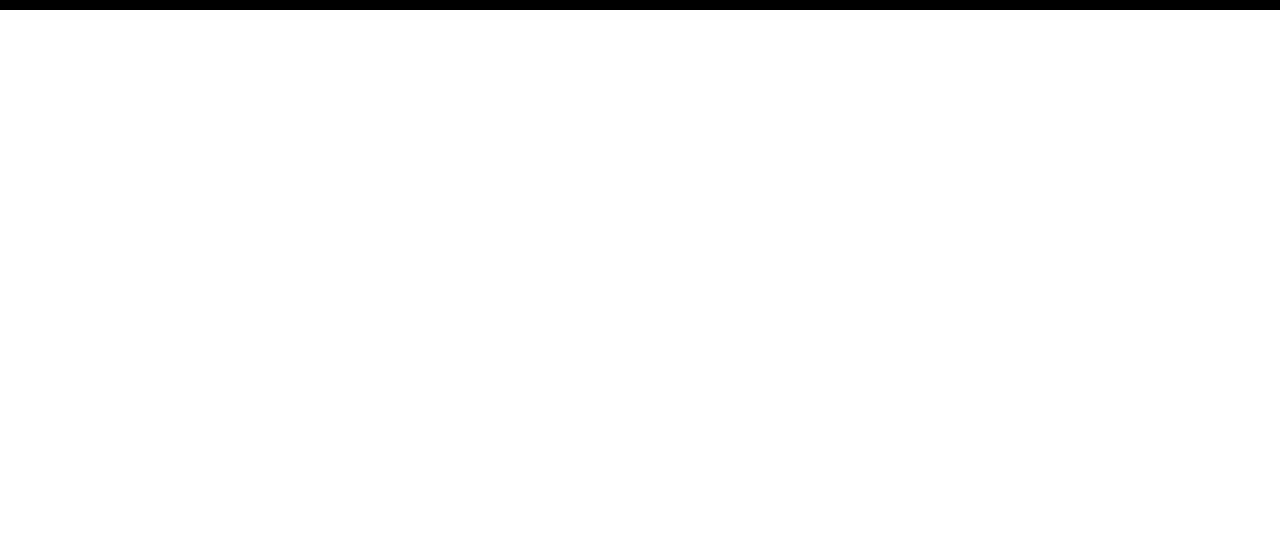
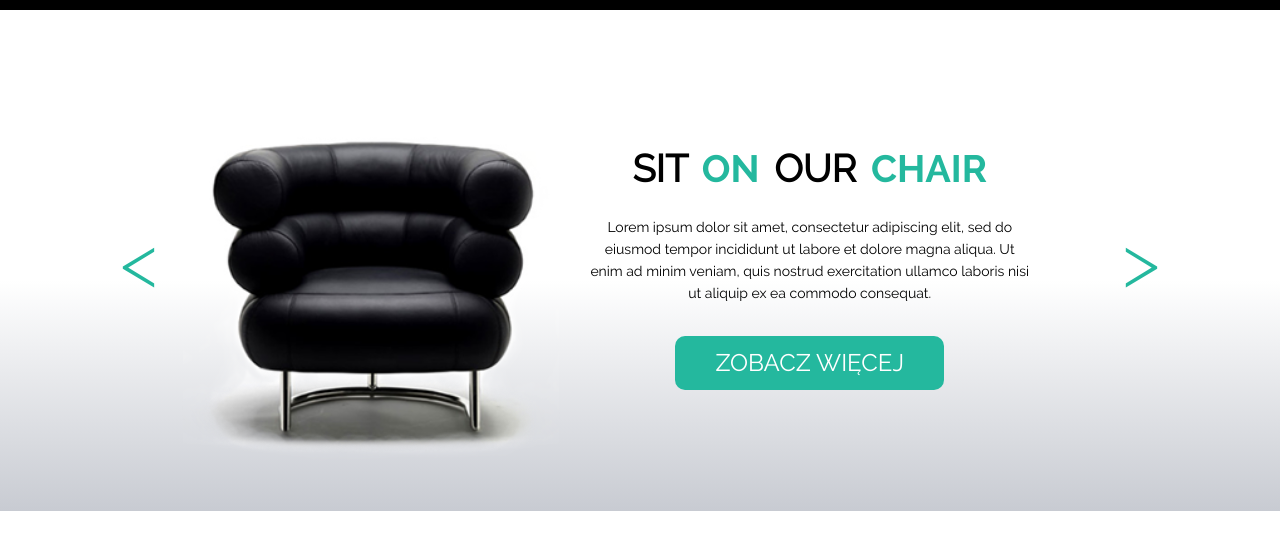
Before and after one commit to nyziek/Coders_Lab_JavaScript_course_workshop1, a plain HTML site: page index.html in a window 1280 px wide. Shown: the part 31-580 px from the top of the page. Drawn offline with Linux system fonts and the light colour scheme.

Commit message:
Add slideshow section

```diff
--- a/css/style.css
+++ b/css/style.css
@@ -61,7 +61,7 @@ body {
     padding: 0 2px;
 }
 
-/*Header*/
+/*HEADER*/
 
 .header {
     background: #000000;
@@ -117,3 +117,108 @@ body {
     color: #FFFFFF;
     padding: 13px 0;
 }
+
+/*SLIDESHOW*/
+
+
+/*Background*/
+
+.slideshow {
+    background: rgba(255,255,255,1);
+    background: -moz-linear-gradient(top, rgba(255,255,255,1) 0%, rgba(255,255,255,1) 54%, rgba(200,203,210,1) 100%);
+    background: -webkit-gradient(left top, left bottom, color-stop(0%, rgba(255,255,255,1)), color-stop(54%, rgba(255,255,255,1)), color-stop(100%, rgba(200,203,210,1)));
+    background: -webkit-linear-gradient(top, rgba(255,255,255,1) 0%, rgba(255,255,255,1) 54%, rgba(200,203,210,1) 100%);
+    background: -o-linear-gradient(top, rgba(255,255,255,1) 0%, rgba(255,255,255,1) 54%, rgba(200,203,210,1) 100%);
+    background: -ms-linear-gradient(top, rgba(255,255,255,1) 0%, rgba(255,255,255,1) 54%, rgba(200,203,210,1) 100%);
+    background: linear-gradient(to bottom, rgba(255,255,255,1) 0%, rgba(255,255,255,1) 54%, rgba(200,203,210,1) 100%);
+    filter: progid:DXImageTransform.Microsoft.gradient( startColorstr='#ffffff', endColorstr='#c8cbd2', GradientType=0 );
+
+    width: 100%;
+    box-sizing: border-box;
+    padding: 2px 0;
+}
+
+/*Slideshow*/
+
+.slideshow .container {
+    display: flex;
+    align-items: center;
+}
+
+.slideshow__window {
+    width: 90%;
+    list-style-type: none;
+}
+
+.slideshow__slide {
+    display: flex;
+}
+
+/*Slide left side*/
+
+.slide__image {
+    width: 40%;
+    padding: 65px 0 5px 0;
+    z-index: 1;
+}
+
+.slide__image img {
+    width: 590px;
+    margin-left: -90px;
+}
+
+/*Slide right side*/
+
+.slide__text {
+    width: 60%;
+    text-align: center;
+    box-sizing: border-box;
+    margin-left: -20px;
+}
+
+.slide__text h2 {
+    padding: 135px 0 0 0;
+    text-transform: uppercase;
+    font-size: 38px;
+    word-spacing: 5px;
+}
+
+.slide__text--emphasized {
+    font-family: "ralewaybold", Arial, sans-serif;
+    color: #24B89E;
+}
+
+
+.slide__text p {
+    padding: 25px 65px 45px 65px;
+    font-size: 14px;
+    line-height: 22px;
+}
+
+.slide__button {
+    padding: 13px 40px 13px 40px;
+    background: #24B89E;
+    text-transform: uppercase;
+    text-decoration: none;
+    font-size: 24px;
+    color: #FFFFFF;
+    border: 0;
+    border-radius: 10px;
+}
+
+/*Slideshow arrows left & right*/
+
+.slideshow__arrow {
+    width: 5%;
+    font-size: 75px;
+    font-family: "ralewaylight", Arial, sans-serif;
+    text-align: center;
+}
+
+.slideshow__arrow a {
+    display: block;
+    text-decoration: none;
+    color: #24B89E;
+    position: relative;
+    z-index: 99999;
+}
--- a/index.html
+++ b/index.html
@@ -18,9 +18,34 @@
         </div>
     </header>
 
-    <section class="slider">
+    <section class="slideshow">
         <div class="container">
-
+            <div class="slideshow__arrow">
+                <a href="#">&#60;</a>
+            </div>
+            <ul class="slideshow__window">
+                <li class="slideshow__slide">
+                    <div class="slide__image">
+                        <img src="images/black_chair.png">
+                    </div>
+                    <div class="slide__text">
+                        <h2>
+                            sit <span class="slide__text--emphasized">on</span>
+                            our <span class="slide__text--emphasized">chair</span>
+                        </h2>
+                        <p>
+                            Lorem ipsum dolor sit amet, consectetur adipiscing elit,
+                            sed do eiusmod tempor incididunt ut labore et dolore magna
+                            aliqua. Ut enim ad minim veniam, quis nostrud exercitation
+                            ullamco laboris nisi ut aliquip ex ea commodo consequat.
+                        </p>
+                        <a class="slide__button">zobacz więcej</a>
+                    </div>
+                </li>
+            </ul>
+            <div class="slideshow__arrow">
+                <a href="#">&#62;</a>
+            </div>
         </div>
     </section>
 
```
